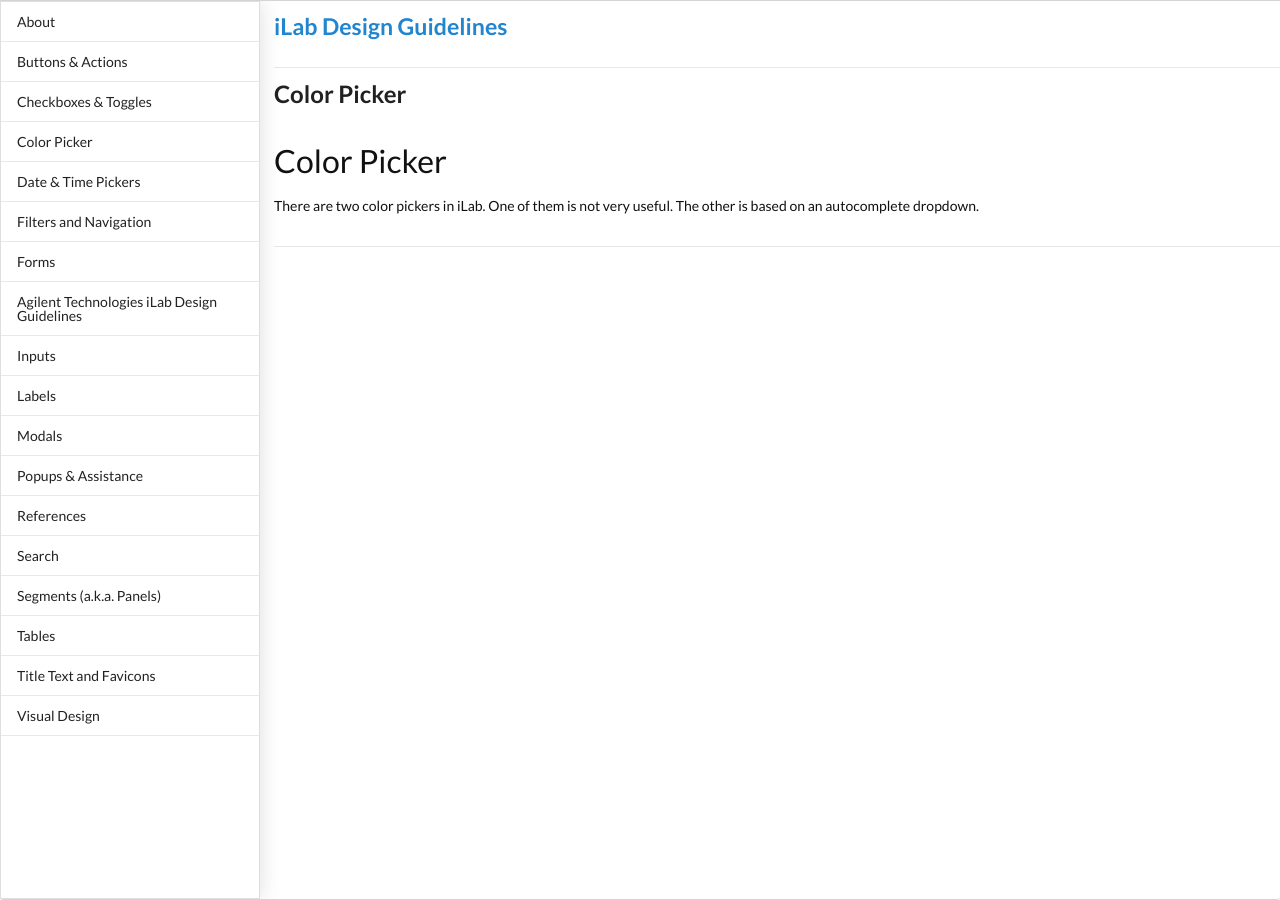
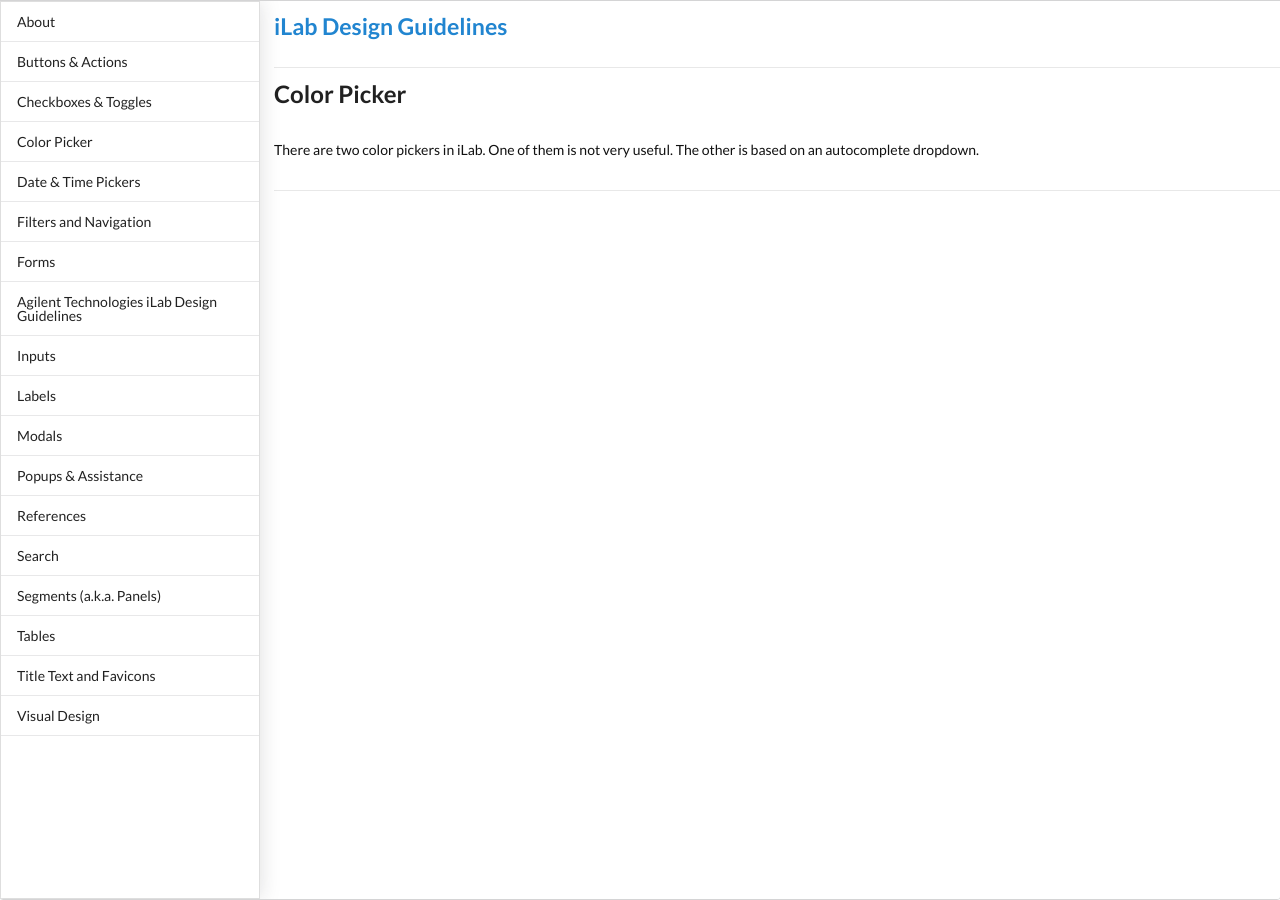
Before and after one commit to polycrystalline/ilab-design-guidelines, a Jekyll site: the page built from colorpicker.md, in a window 1280 px wide. Built offline with Jekyll 4.4.1, drawn with Linux system fonts in a browser that asks for light colours; nearby versions of some CDN libraries.

Commit message:
Remove duplicate headers.

```diff
--- a/colorpicker.md
+++ b/colorpicker.md
@@ -4,5 +4,4 @@
 permalink: /colorpicker/
 ---
 
-## Color Picker
 There are two color pickers in iLab. One of them is not very useful. The other is based on an autocomplete dropdown.
```
Also changed, not shown: datepicker.md (+0 -1 lines).
